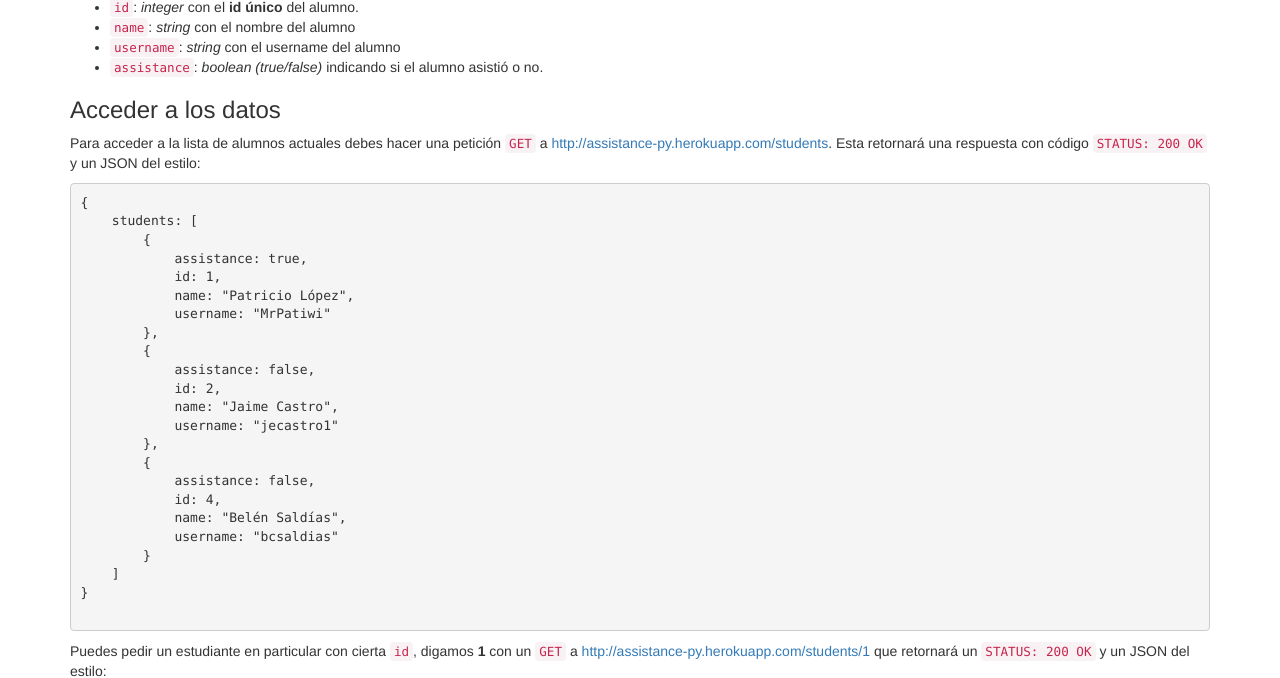
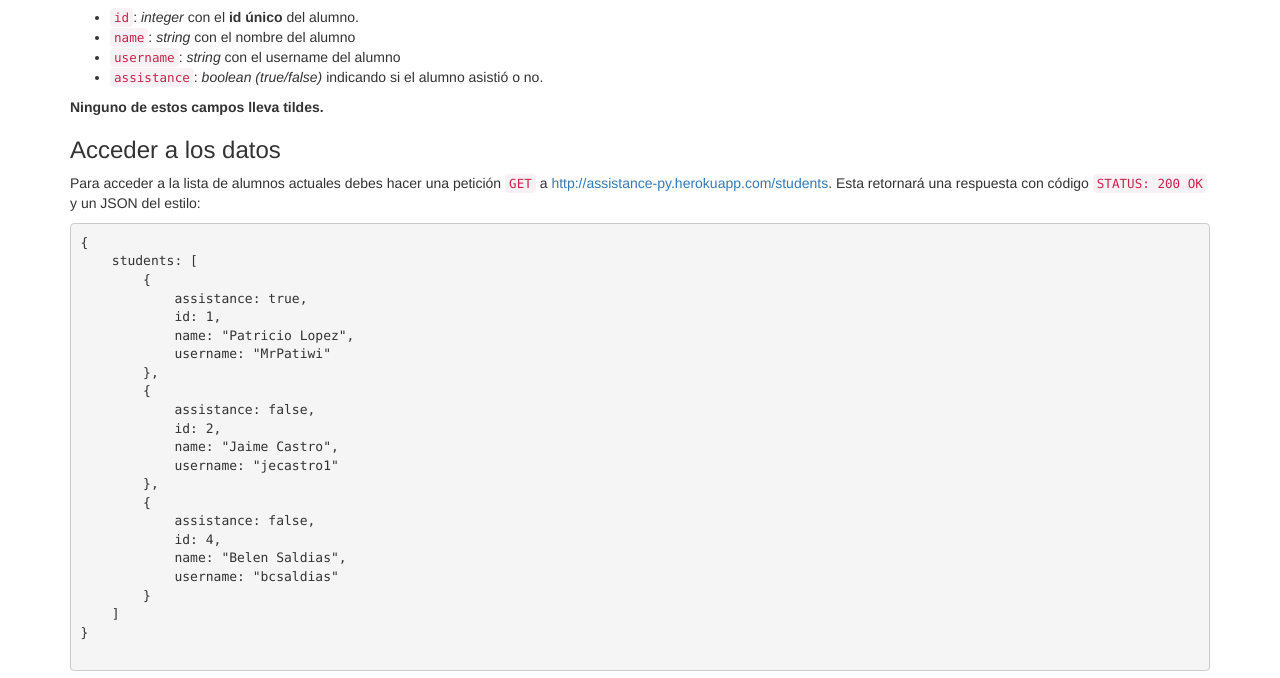
Before and after one commit to lopezjurip/AssistancePy, a plain HTML site: page templates/index.html in a window 1280 px wide. Shown: the part 235-913 px from the top of the page. Drawn offline with nearby package versions, Linux system fonts and the light colour scheme.

Commit message:
removidos tildes

```diff
--- a/templates/index.html
+++ b/templates/index.html
@@ -40,13 +40,16 @@
 
       <h2>Información general</h2>
 
-      Cada entidad en la aplicación se compone de los siguientes 4 campos:
+      <p>Cada entidad en la aplicación se compone de los siguientes 4 campos:</p>
       <ul>
           <li><code>id</code>: <i>integer</i> con el <strong>id único</strong> del alumno.</li>
           <li><code>name</code>: <i>string</i> con el nombre del alumno </li>
           <li><code>username</code>: <i>string</i> con el username del alumno </li>
-          <li><code>assistance</code>: <i>boolean (true/false)</i> indicando si el alumno   asistió o no. </li>
+          <li><code>assistance</code>: <i>boolean (true/false)</i> indicando si el alumno asistió o no. </li>
       </ul>
+
+      <p><strong>Ninguno de estos campos lleva tildes.</strong></p>
+
 
       <h3>Acceder a los datos</h3>
 
@@ -58,7 +61,7 @@
         {
             assistance: true,
             id: 1,
-            name: "Patricio López",
+            name: "Patricio Lopez",
             username: "MrPatiwi"
         },
         {
@@ -70,7 +73,7 @@
         {
             assistance: false,
             id: 4,
-            name: "Belén Saldías",
+            name: "Belen Saldias",
             username: "bcsaldias"
         }
     ]
@@ -83,7 +86,7 @@
 {
     id: 1,
     assistance: true,
-    name: "Patricio López",
+    name: "Patricio Lopez",
     username: "MrPatiwi"
 }
       </pre>
```
Also changed, not shown: 1 other file.
